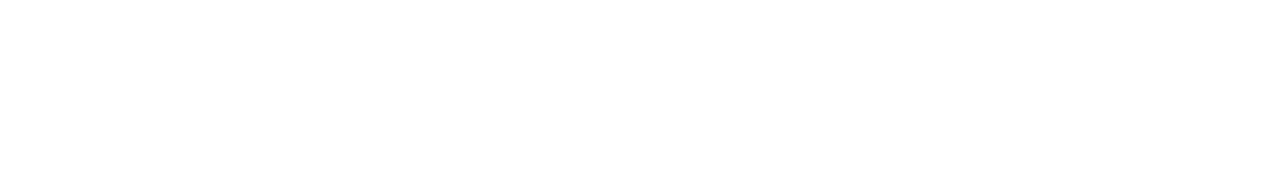
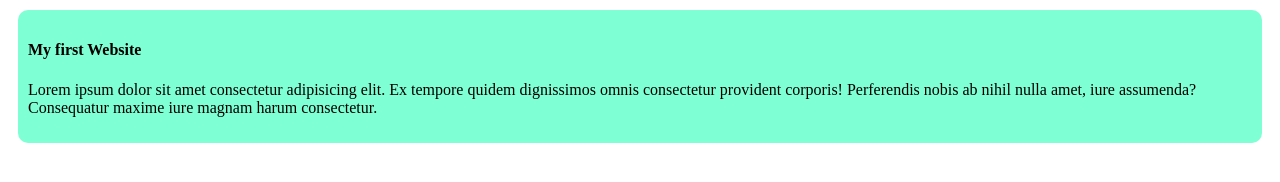
Before and after one commit to rezwan2230/my-simple-website, a plain HTML site: page index.html in a window 1280 px wide. Drawn offline with Linux system fonts and the light colour scheme.

Commit message:
addeded the first blog

```diff
--- a/index.html
+++ b/index.html
@@ -4,8 +4,14 @@
     <meta charset="UTF-8">
     <meta name="viewport" content="width=device-width, initial-scale=1.0">
     <title>My First Website</title>
+
+    <link rel="stylesheet" href="styles/blog.css">
 </head>
 <body>
+    <div>
+        <h4>My first Website</h4>
+        <p>Lorem ipsum dolor sit amet consectetur adipisicing elit. Ex tempore quidem dignissimos omnis consectetur provident corporis! Perferendis nobis ab nihil nulla amet, iure assumenda? Consequatur maxime iure magnam harum consectetur.</p>
+    </div>
 
 </body>
 </html>
--- /dev/null
+++ b/styles/blog.css
@@ -0,0 +1,8 @@
+
+
+div{
+    background-color: aquamarine;
+    margin: 10px;
+    padding: 10px;
+    border-radius: 10px;
+}
```
